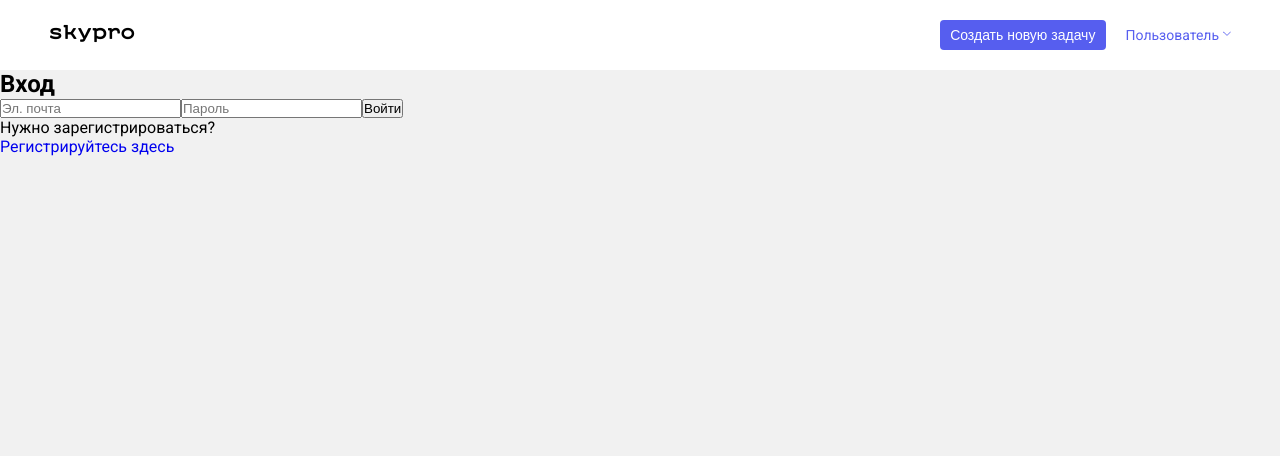
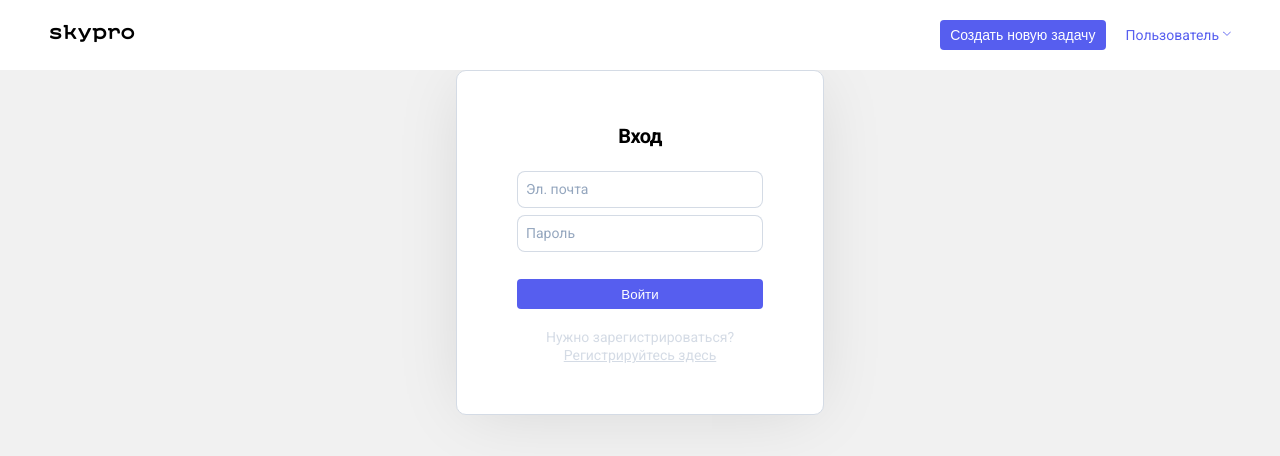
Before and after one commit to Gala82Sh/skypro-kanban, a React (Vite) app: page /login in a window 1280 px wide. Shown: the top 456 px of the page. Built offline with nearby package versions, Linux system fonts and the light colour scheme.

Commit message:
стилизация форм, модалок и форматирование даты

```diff
--- a/src/components/Card/Card.jsx
+++ b/src/components/Card/Card.jsx
@@ -1,4 +1,5 @@
 import { Link } from 'react-router-dom';
+import { formatDate } from '../../utils/dateUtils';
 import {
   CardItem,
   CardContainer,
@@ -18,7 +19,7 @@ function Card({ card }) {
           <CardTheme $theme={card.theme}>
             <p>{card.theme}</p>
           </CardTheme>
-          <Link to={`/card/${card._id}`}>  {}
+          <Link to={`/card/${card._id}`}>
             <CardBtn>
               <div></div>
               <div></div>
@@ -27,11 +28,11 @@ function Card({ card }) {
           </Link>
         </CardGroup>
         <CardContent>
-          <Link to={`/card/${card._id}`}>  {}
+          <Link to={`/card/${card._id}`}>
             <CardTitle>{card.title}</CardTitle>
           </Link>
           <CardDate>
-            <p>{card.date}</p>
+            <p>{formatDate(card.date)}</p>  {}
           </CardDate>
         </CardContent>
       </CardContainer>
--- a/src/pages/CardPage.jsx
+++ b/src/pages/CardPage.jsx
@@ -1,6 +1,7 @@
 import { useState, useEffect } from 'react';
 import { useParams, useNavigate } from 'react-router-dom';
 import { fetchTaskById } from '../services/api';
+import { formatDate } from '../utils/dateUtils';
 
 function CardPage() {
   const { id } = useParams();
@@ -55,11 +56,6 @@ function CardPage() {
   }
 
 
-  const formatDate = (dateString) => {
-    if (!dateString) return 'Дата не указана';
-    const date = new Date(dateString);
-    return `${date.getDate().toString().padStart(2, '0')}.${(date.getMonth() + 1).toString().padStart(2, '0')}.${date.getFullYear().toString().slice(-2)}`;
-  };
 
   return (
     <div className="pop-browse" style={{ display: 'block' }}>
--- a/src/styles/GlobalStyles.js
+++ b/src/styles/GlobalStyles.js
@@ -83,4 +83,258 @@ export const GlobalStyles = createGlobalStyle`
   .pop-exit:target {
     display: block;
   }
+    .form-new__input,
+  .form-new__area {
+    width: 100%;
+    outline: none;
+    padding: 14px;
+    background: transparent;
+    border: 0.7px solid rgba(148, 166, 190, 0.4);
+    border-radius: 8px;
+    font-size: 14px;
+    line-height: 1;
+    letter-spacing: -0.14px;
+    font-family: inherit;
+  }
+
+  .form-new__input::placeholder,
+  .form-new__area::placeholder {
+    font-weight: 400;
+    font-size: 14px;
+    color: #94A6BE;
+  }
+
+  .form-new__input {
+    margin: 20px 0;
+  }
+
+  .form-new__area {
+    margin-top: 14px;
+    height: 200px;
+    resize: vertical;
+  }
+
+  .form-new__create {
+    width: 132px;
+    height: 30px;
+    background-color: #565EEF;
+    border-radius: 4px;
+    border: none;
+    font-size: 14px;
+    font-weight: 500;
+    color: #FFFFFF;
+    float: right;
+    cursor: pointer;
+  }
+
+  .form-new__create:hover {
+    background-color: #33399b;
+  }
+
+  .subttl {
+    color: #000;
+    font-size: 14px;
+    font-weight: 600;
+    line-height: 1;
+  }
+
+
+  .categories {
+    margin-bottom: 20px;
+  }
+
+  .categories__themes {
+    display: flex;
+    flex-wrap: nowrap;
+    align-items: flex-start;
+    justify-content: flex-start;
+    gap: 7px;
+  }
+
+  .categories__p {
+    margin-bottom: 14px;
+  }
+
+  .categories__theme {
+    display: inline-block;
+    width: auto;
+    height: 30px;
+    padding: 8px 20px;
+    border-radius: 24px;
+    margin-right: 7px;
+    opacity: 0.4;
+    cursor: pointer;
+    transition: opacity 0.2s;
+  }
+
+  .categories__theme p {
+    font-size: 14px;
+    font-weight: 600;
+    line-height: 14px;
+    white-space: nowrap;
+  }
+
+  .categories__theme._active-category {
+    opacity: 1 !important;
+  }
+
+  ._orange {
+    background-color: #FFE4C2;
+    color: #FF6D00;
+  }
+
+  ._green {
+    background-color: #B4FDD1;
+    color: #06B16E;
+  }
+
+  ._purple {
+    background-color: #E9D4FF;
+    color: #9A48F1;
+  }
+
+  ._gray {
+    background: #94A6BE;
+    color: #FFFFFF;
+  }
+
+
+  .pop-exit__container {
+    width: 100%;
+    height: 100%;
+    min-height: 100vh;
+    padding: 0 16px;
+    display: flex;
+    flex-direction: column;
+    align-items: center;
+    justify-content: center;
+    background: rgba(0, 0, 0, 0.4);
+  }
+
+  .pop-exit__block {
+    display: block;
+    margin: 0 auto;
+    background-color: #FFFFFF;
+    max-width: 370px;
+    width: 100%;
+    padding: 50px 60px;
+    border-radius: 10px;
+    border: 0.7px solid #D4DBE5;
+    box-shadow: 0px 4px 67px -12px rgba(0, 0, 0, 0.13);
+  }
+
+  .pop-exit__ttl h2 {
+    text-align: center;
+    font-size: 20px;
+    font-weight: 700;
+    line-height: 30px;
+    letter-spacing: -0.4px;
+    margin-bottom: 20px;
+  }
+
+  .pop-exit__exit-yes {
+    width: 153px;
+    height: 30px;
+    background-color: #565EEF;
+    border-radius: 4px;
+    border: none;
+    color: #FFFFFF;
+    margin-right: 10px;
+    cursor: pointer;
+  }
+
+  .pop-exit__exit-yes:hover {
+    background-color: #33399b;
+  }
+
+  .pop-exit__exit-no {
+    width: 153px;
+    height: 30px;
+    background-color: transparent;
+    border-radius: 4px;
+    border: 0.7px solid #565EEF;
+    color: #565EEF;
+    cursor: pointer;
+  }
+
+  .pop-exit__exit-no:hover {
+    background-color: #33399b;
+    color: #FFFFFF;
+    border-color: #33399b;
+  }
+
+  .pop-exit__form-group {
+    width: 100%;
+    display: flex;
+    align-items: center;
+    justify-content: space-between;
+  }
+
+
+  .modal__block {
+    display: block;
+    margin: 0 auto;
+    background-color: #FFFFFF;
+    max-width: 368px;
+    width: 100%;
+    padding: 50px 60px;
+    border-radius: 10px;
+    border: 0.7px solid #D4DBE5;
+    box-shadow: 0px 4px 67px -12px rgba(0, 0, 0, 0.13);
+  }
+
+  .modal__ttl h2 {
+    text-align: center;
+    font-size: 20px;
+    font-weight: 700;
+    line-height: 30px;
+    letter-spacing: -0.6px;
+    margin-bottom: 20px;
+  }
+
+  .modal__input {
+    width: 100%;
+    border-radius: 8px;
+    border: 0.7px solid rgba(148, 166, 190, 0.4);
+    outline: none;
+    padding: 10px 8px;
+    margin-bottom: 7px;
+    font-family: inherit;
+  }
+
+  .modal__input::placeholder {
+    font-weight: 400;
+    font-size: 14px;
+    color: #94A6BE;
+  }
+
+  .modal__btn-enter {
+    width: 100%;
+    height: 30px;
+    background-color: #565EEF;
+    border-radius: 4px;
+    margin-top: 20px;
+    margin-bottom: 20px;
+    border: none;
+    color: #FFFFFF;
+    cursor: pointer;
+  }
+
+  .modal__btn-enter:hover {
+    background-color: #33399b;
+  }
+
+  .modal__form-group {
+    text-align: center;
+  }
+
+  .modal__form-group p,
+  .modal__form-group a {
+    color: rgba(148, 166, 190, 0.4);
+    font-size: 14px;
+  }
+
+  .modal__form-group a {
+    text-decoration: underline;
+  }
 `;
--- /dev/null
+++ b/src/utils/dateUtils.js
@@ -0,0 +1,14 @@
+export function formatDate(dateString) {
+  if (!dateString) return 'Дата не указана';
+
+  const date = new Date(dateString);
+
+
+  if (isNaN(date.getTime())) return 'Дата не указана';
+
+  const day = date.getDate().toString().padStart(2, '0');
+  const month = (date.getMonth() + 1).toString().padStart(2, '0');
+  const year = date.getFullYear().toString().slice(-2);
+
+  return `${day}.${month}.${year}`;
+}
```
